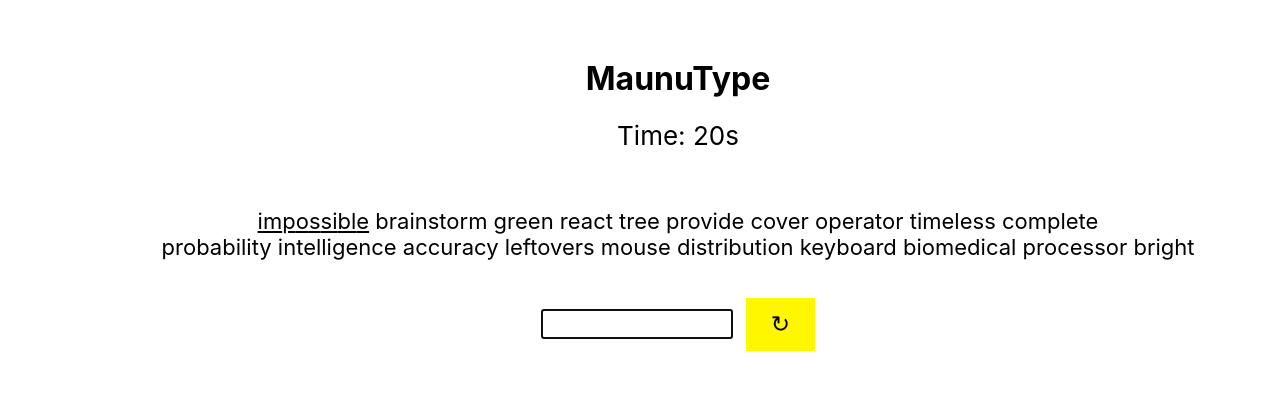
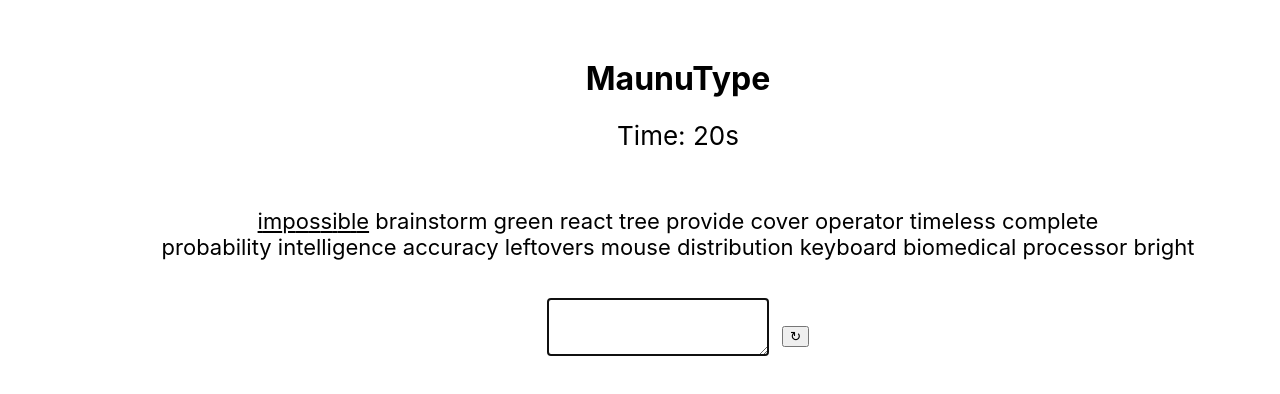
Before and after one commit to maunugit/maunutype, a React (Create React App) app: page / in a window 1280 px wide. Shown: the top 394 px of the page. Built offline with nearby package versions, Linux system fonts and the light colour scheme.

Commit message:
Update App.css

```diff
--- a/src/App.css
+++ b/src/App.css
@@ -39,16 +39,16 @@
   width: 100%;
 }
 
+
 .UserInput {
-  width: 15%;
-  height: 20px;
-  font-size: 18px;
-  padding: 14px;
-  margin: 0;
-  resize: none;
-  box-sizing: border-box;
+  width: 200px; /* You can adjust this to your preference */
+  font-size: 16px;
+  padding: 10px;
+  margin-bottom: 20px;
+  border: 1px solid #ccc; /* Add a border so it's visible */
 }
 
+/*
 button {
   font-size: 23px;
   padding: 15px 25px;
@@ -61,6 +61,7 @@ button {
   vertical-align: middle;
   box-sizing: border-box;
 }
+*/
 
 .Result {
   font-size: 26px;
```
